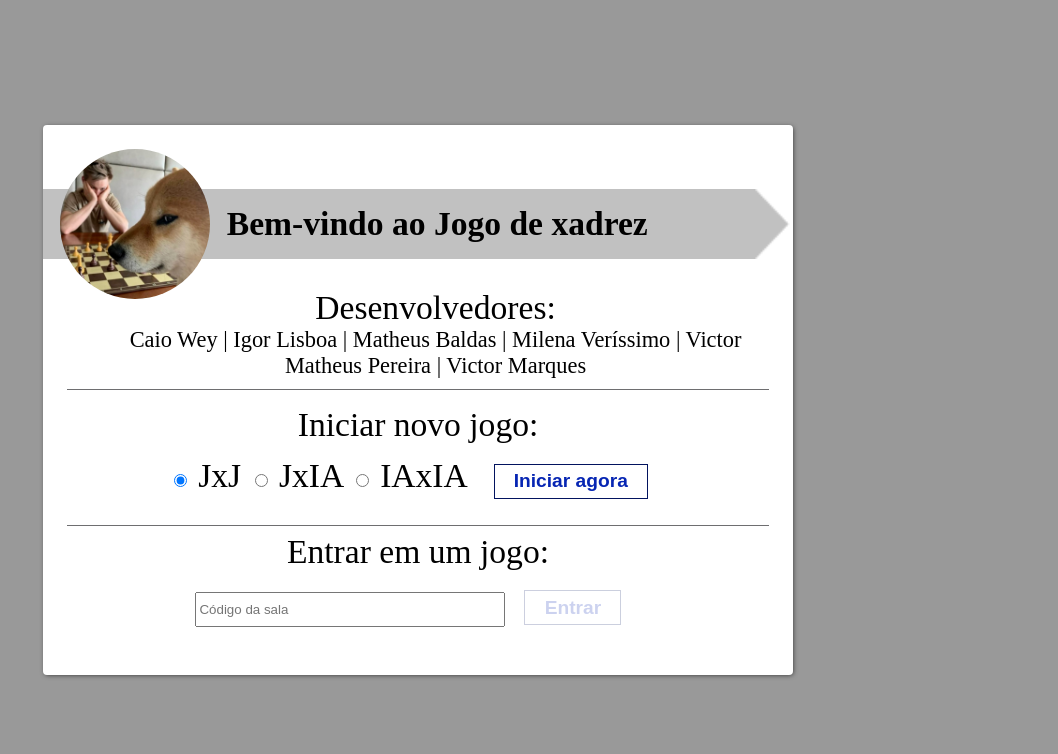
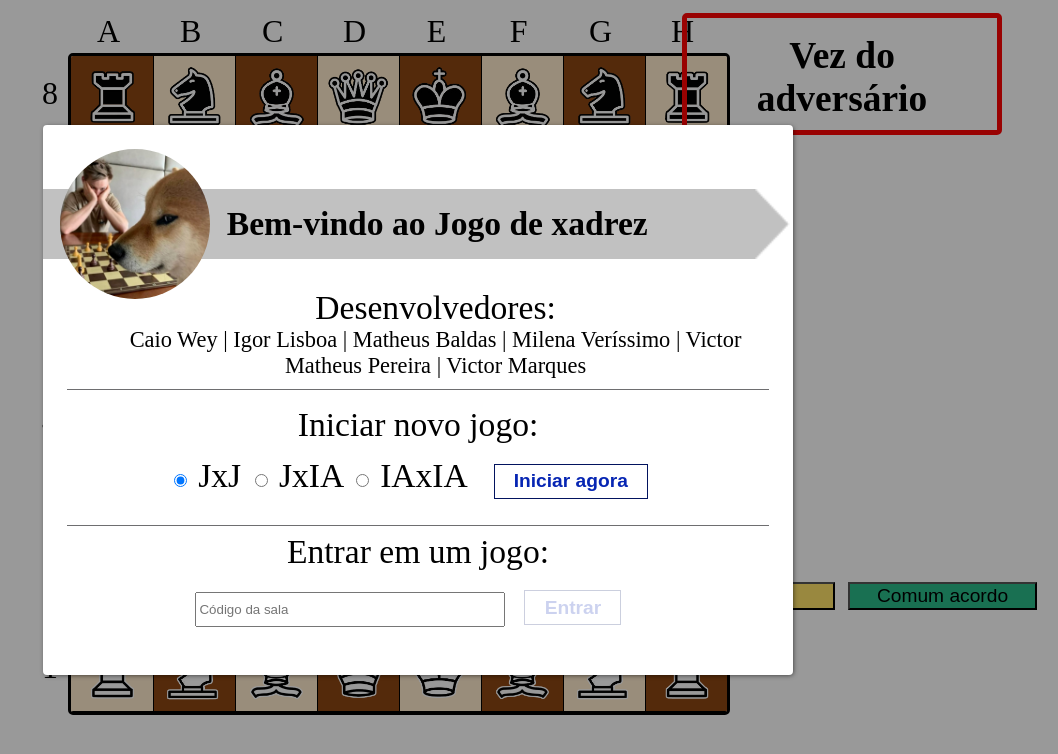
Before and after one commit to igor-lisboa/tcc00339-gpms-xadrez-frontend, a Vue app: page / in a window 1280 px wide. Shown: the top 754 px of the page, without its empty margins (222-1280 px from the left). Built offline with nearby package versions, Linux system fonts and the light colour scheme; no server answers.

Commit message:
modais de empate e dessitencia

```diff
--- a/src/components/Chess.vue
+++ b/src/components/Chess.vue
@@ -2,7 +2,7 @@
     <!-- VISÃO DO JOGADOR PEÇAS BRANCAS-->
 
     <div v-if="player=='branco'" class="containerFull">
-        <div :class="{'blur-content': this.isModalIniciacaoVisible || this.isModalChoosePieceVisible || this.isModalWaitVisible}">
+        <!-- <div :class="{'blur-content': this.isModalIniciacaoVisible || this.isModalChoosePieceVisible || this.isModalWaitVisible}"> -->
 
             <div class="horizontal-position">
                 <div>8</div>
@@ -116,7 +116,11 @@
                     </div>
                 </div>
             </div>
-        </div>
+            <div>
+             <button class="des" @click="openModal('des')">Desistencia</button>
+             <button class="emp" @click="openModal('emp')">Comum acordo</button>
+            </div>
+        <!-- </div> -->
         <modal-iniciacao
             ref="modalIniciacao"
             v-show="isModalIniciacaoVisible"
@@ -131,11 +135,12 @@
         />
         <modalResultado ref="modalResultado" v-show="isModalResultadoVisible"/>
         <modalWait ref="modalWait" v-show="isModalWaitVisible"/>
+         <modal-confirmation ref="modalConfirmation" v-show="isModalConfirmationVisible"/>
         <toast ref="toast"/>
     </div>
     <!-- VISÃO DO JOGADOR PEÇAS PRETAS -->
     <div v-else class="containerFull">
-        <div :class="{'blur-content': this.isModalIniciacaoVisible || this.isModalChoosePieceVisible || this.isModalWaitVisible}">
+        <!-- <div :class="{'blur-content': this.isModalIniciacaoVisible || this.isModalChoosePieceVisible || this.isModalWaitVisible}"> -->
             <div class="horizontal-position">
                 <div>1</div>
                 <div>2</div>
@@ -249,7 +254,11 @@
                     </div>
                 </div>
             </div>
-        </div>
+            <div>
+             <button class="des" @click="openModal('des')">Desistencia</button>
+             <button class="emp" @click="openModal('emp')">Comum acordo</button>
+            </div>
+        <!-- </div> -->
         <modal-iniciacao
             ref="modalIniciacao"
             v-show="isModalIniciacaoVisible"
@@ -264,6 +273,7 @@
         />
         <modalResultado ref="modalResultado" v-show="isModalResultadoVisible"/>
         <modalWait ref="modalWait" v-show="isModalWaitVisible"/>
+        <modal-confirmation ref="modalConfirmation" v-show="isModalConfirmationVisible"/>
         <toast ref="toast"/>
     </div>
 </template>
@@ -278,6 +288,7 @@
     import http from './config/Http';
     import io from 'socket.io-client';
     import ModalPromoPiece from './Modal-promo-piece.vue';
+    import ModalConfirmation from './Modal-confirmation.vue';
     export default {
         name: 'Chess',
         components: {
@@ -286,7 +297,8 @@
             modalResultado,
             modalWait,
             toast,
-            ModalPromoPiece
+            ModalPromoPiece,
+            ModalConfirmation
         },
         data () {
             return {
@@ -296,6 +308,7 @@
                 isModalChoosePieceVisible: false,
                 isModalWaitVisible: false,
                 isModalPromoVisible:false,
+                isModalConfirmationVisible: false,
                 //configuração jogo
                 idGame: undefined,
                 gameMode: undefined,
@@ -616,6 +629,28 @@
             });
 
             },
+            openModal:function(value){
+                if(value== "des"){
+                   this.$refs.modalConfirmation.show({
+                                title: 'Vai desistir',
+                                message: 'Confirme sua desistencia do jogo?',
+                                type: 'create',
+                                codeRoom: undefined
+                            }).then(async (result) =>{
+                                console.log(result)
+                            })
+                }else{
+                    this.$refs.modalConfirmation.show({
+                                title: 'Pediu arrego',
+                                message: 'Deseja pedir empate para o  jogo?',
+                                type: 'create',
+                                codeRoom: undefined
+                            }).then(async (result) =>{
+                                console.log(result)
+                            })
+                }
+                 this.isModalConfirmationVisible = true;
+            }
 
         }
     }
@@ -776,4 +811,25 @@
         color: #ffff;
         background-color:#000;
     }
+    /****************** botões ************************/
+    .emp{
+        background:#29bb89 ;
+        margin-top:45%;
+        margin-left: 1% ;
+        width:15%;
+         font-size: 1.2rem;
+
+
+        cursor: pointer;
+    }
+    .des{
+        background:#ffe268 ;
+        margin-top:45%;
+        margin-left:68% ;
+        width:15%;
+        font-size: 1.2rem;
+
+
+        cursor: pointer;
+    }
 </style>
```
